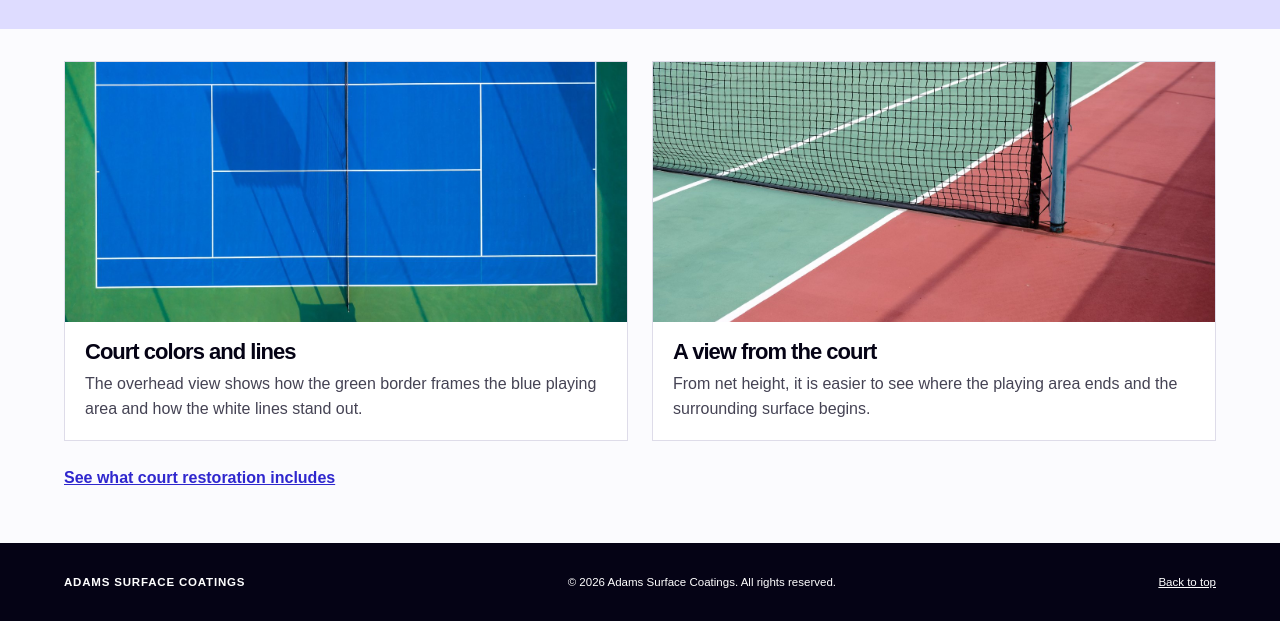
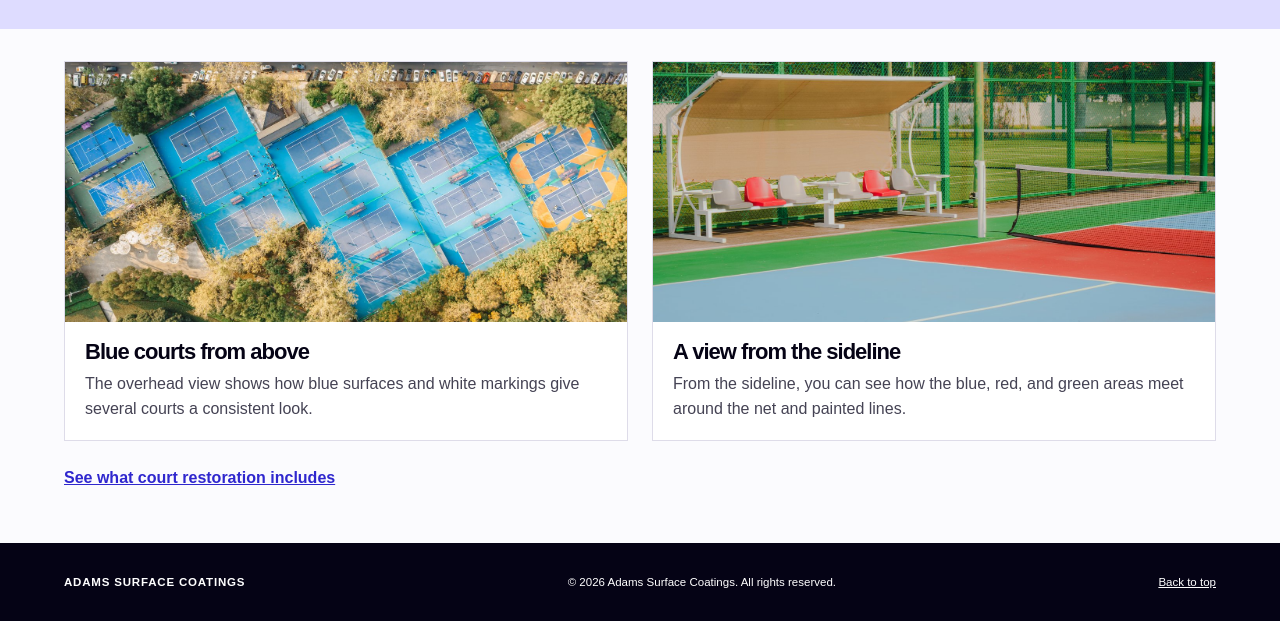
Before and after one commit to S-Shilbayeh/S-Shilbayeh.github.io, a plain HTML site: page gallery.html in a window 1280 px wide. Shown: the part 280-901 px from the top of the page. Drawn offline with Linux system fonts and the light colour scheme.

Commit message:
Gallery Photos

```diff
--- a/gallery.html
+++ b/gallery.html
@@ -36,17 +36,17 @@
       <div class="container">
         <div class="page-photos">
           <figure class="photo-card">
-            <img src="tennis-court.jpg?v=2" alt="Overhead view of a blue tennis court with white playing lines and a green border" width="1440" height="1079">
+            <img src="gallery-aerial.jpg" alt="Aerial view of blue tennis courts surrounded by trees" width="1440" height="959">
             <figcaption>
-              <h2>Court colors and lines</h2>
-              <p>The overhead view shows how the green border frames the blue playing area and how the white lines stand out.</p>
+              <h2>Blue courts from above</h2>
+              <p>The overhead view shows how blue surfaces and white markings give several courts a consistent look.</p>
             </figcaption>
           </figure>
           <figure class="photo-card">
-            <img src="court-detail.jpg?v=2" alt="Court-level view of a net across a red and green tennis court" width="1440" height="960">
+            <img src="gallery-sideline.jpg" alt="Blue, red, and green tennis court with benches along the sideline" width="1440" height="929">
             <figcaption>
-              <h2>A view from the court</h2>
-              <p>From net height, it is easier to see where the playing area ends and the surrounding surface begins.</p>
+              <h2>A view from the sideline</h2>
+              <p>From the sideline, you can see how the blue, red, and green areas meet around the net and painted lines.</p>
             </figcaption>
           </figure>
         </div>
```
Also changed, not shown: gallery-aerial.jpg (added), gallery-sideline.jpg (added).
